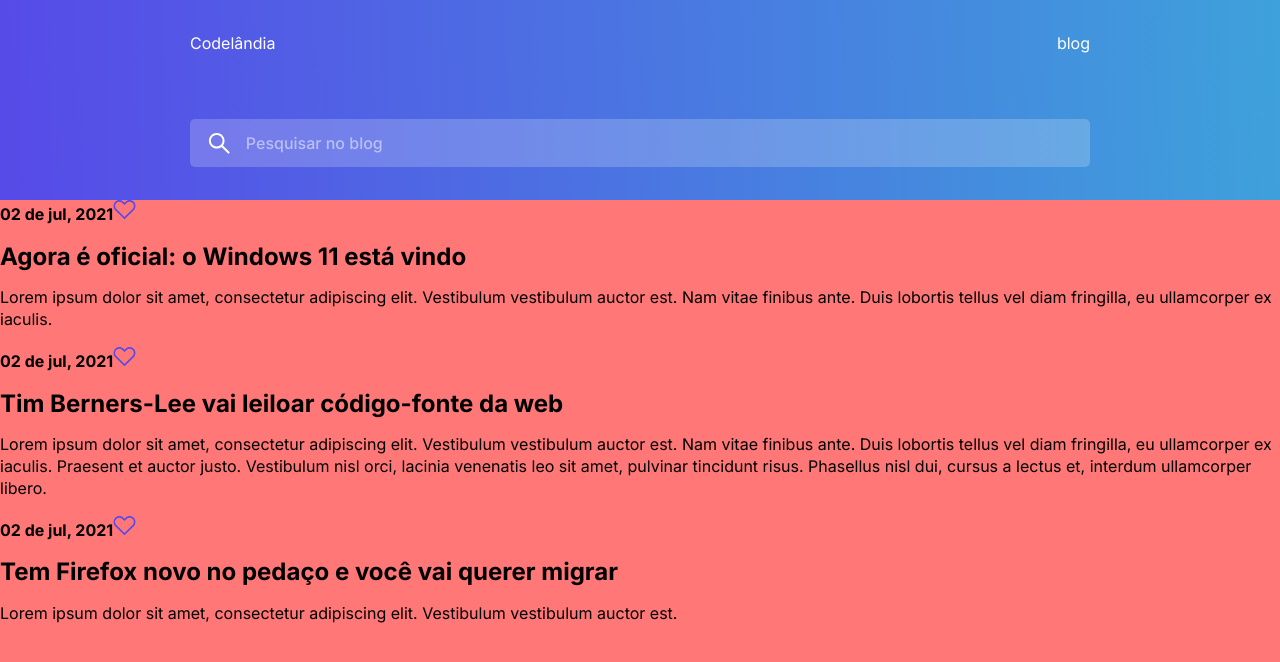
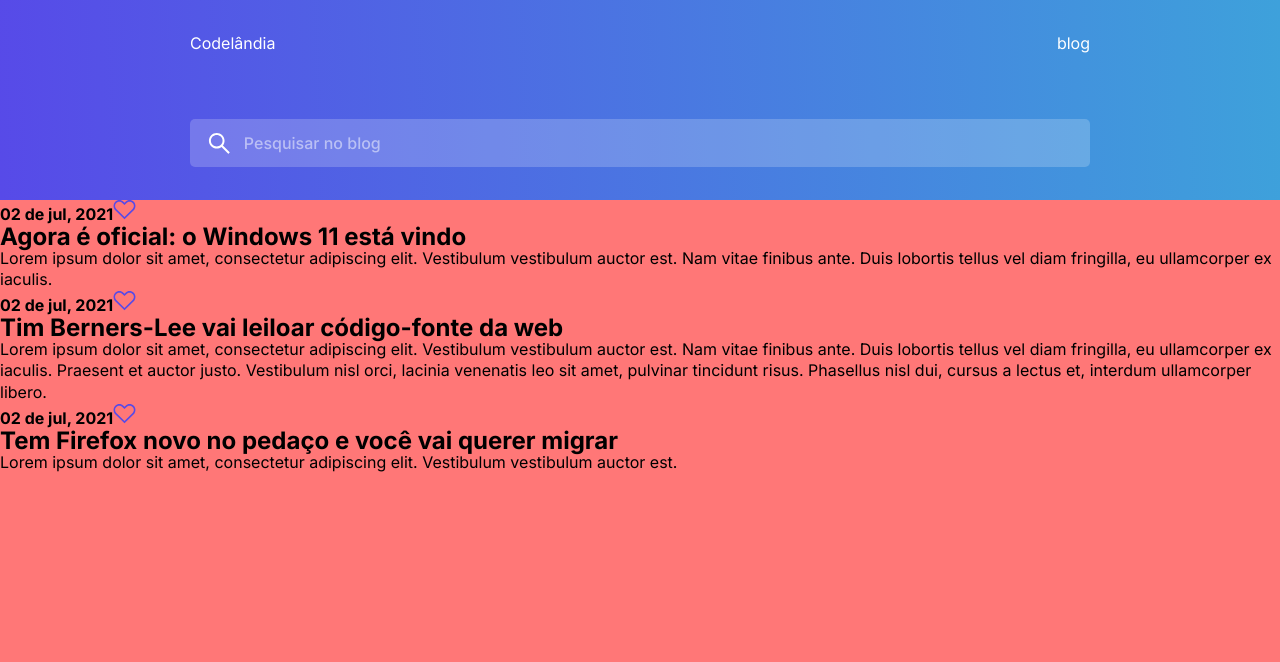
Before and after one commit to ilemuelfigueira/blog-starter, a React (Vite) app: page / in a window 1280 px wide. Shown: the top 662 px of the page. Built offline with nearby package versions, Linux system fonts and the light colour scheme.

Commit message:
feat: ajuste main.css
margin: 0 e padding 0 por default nos elementos

e width: 100% e border 0 no main

```diff
--- a/src/main.css
+++ b/src/main.css
@@ -6,6 +6,8 @@
 
   box-sizing: border-box;
 
+  margin: 0;
+  padding: 0;
 }
 
 input,
@@ -15,3 +17,8 @@ select,
 a {
   -webkit-tap-highlight-color: rgba(0, 0, 0, 0);
 }
+
+main {
+  width: 100%;
+  border: 0;
+}
```
